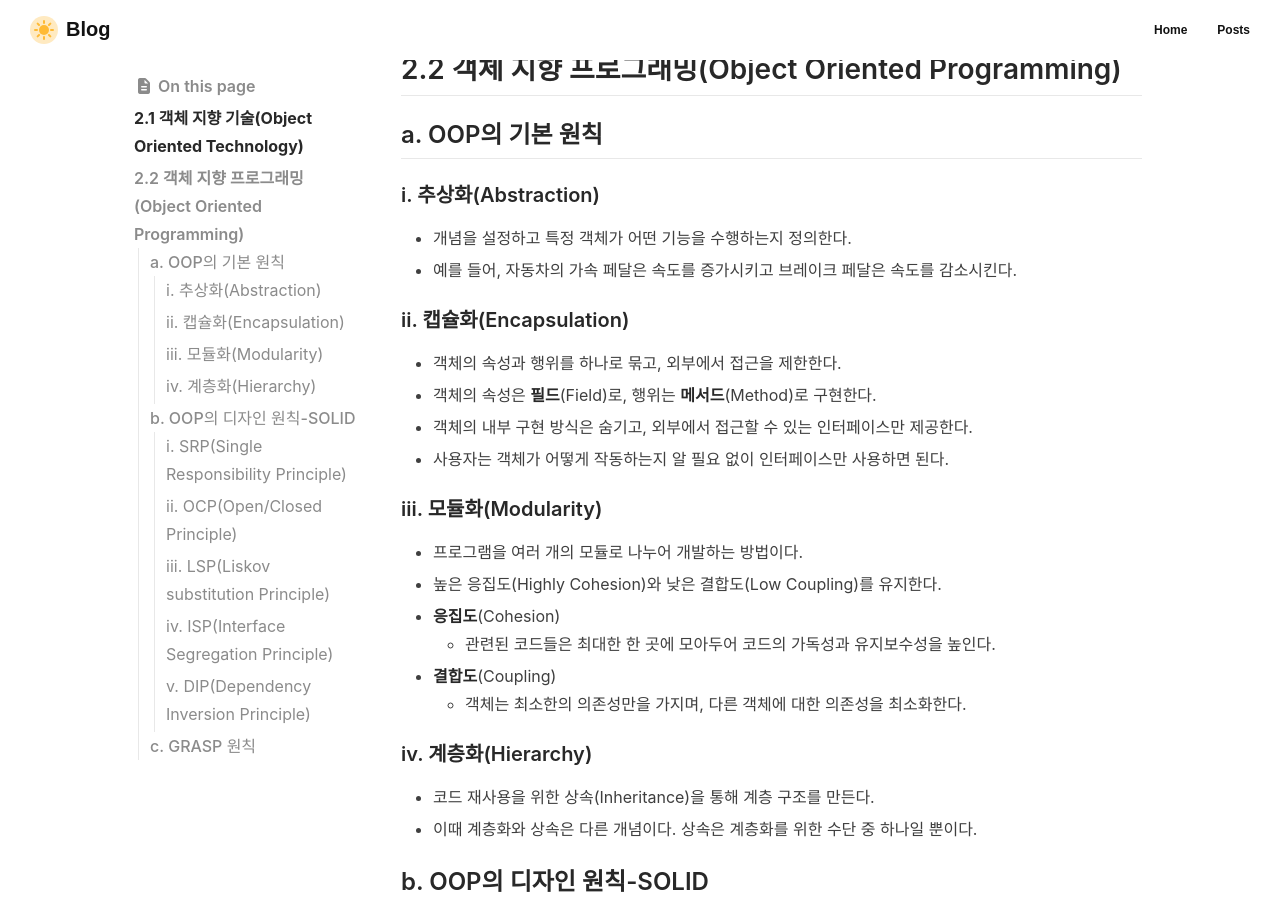
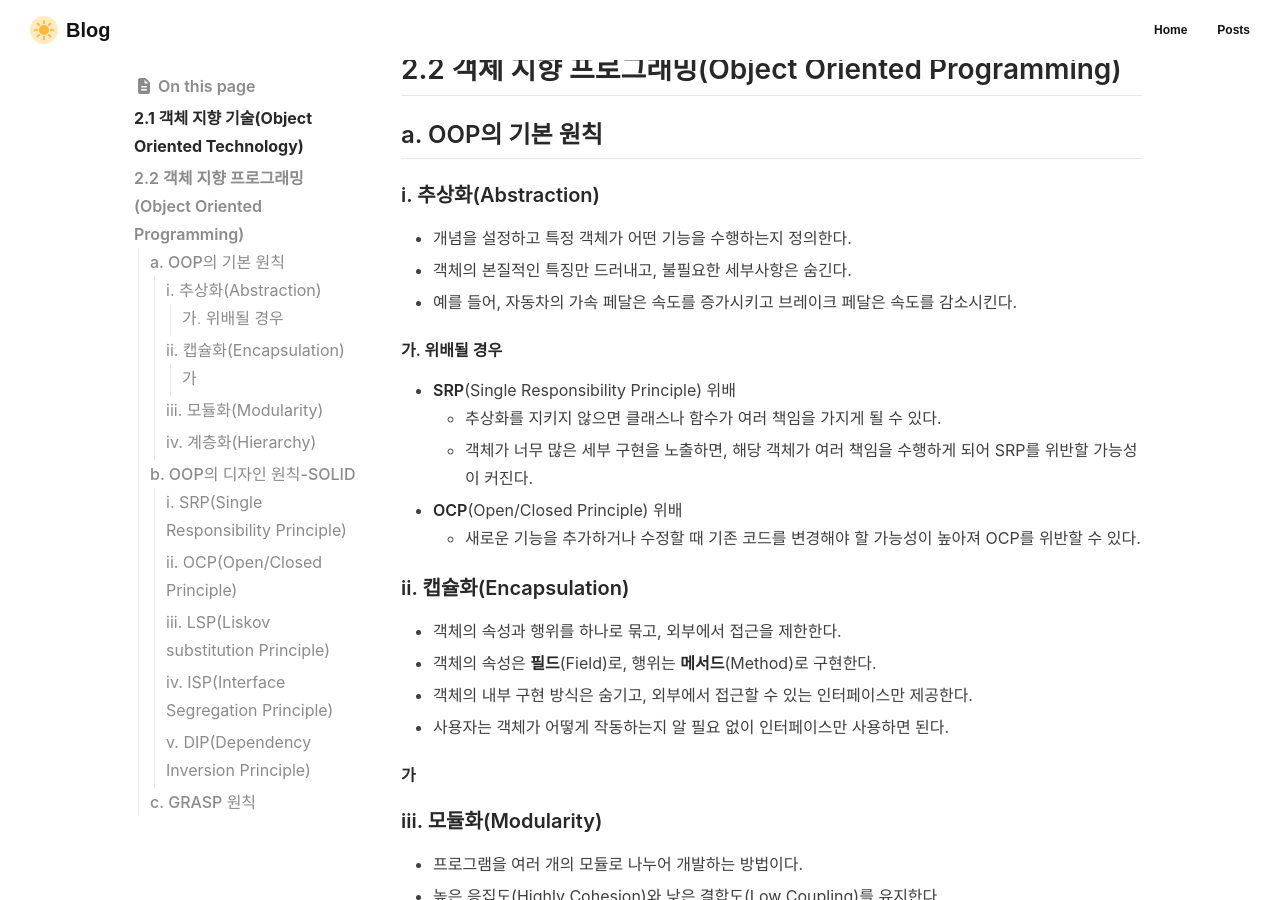
Before and after one commit to bogamie/bogamie.github.io, a Jekyll site: the page built from _posts/Design Pattern/2024-09-29-design-pattern-2.md, in a window 1280 px wide and 900 px high, scrolled down 288 px. Built offline with Jekyll 4.4.1, drawn with Linux system fonts in a browser that asks for light colours; cached includes are drawn as plain includes; nearby versions of some CDN libraries; some web fonts are replaced.

Commit message:
Update Posts

```diff
--- a/_posts/Design Pattern/2024-09-29-design-pattern-2.md
+++ b/_posts/Design Pattern/2024-09-29-design-pattern-2.md
@@ -19,13 +19,23 @@ published: true
 
 ### i. **추상화**(Abstraction)
 * 개념을 설정하고 특정 객체가 어떤 기능을 수행하는지 정의한다.
+* 객체의 본질적인 특징만 드러내고, 불필요한 세부사항은 숨긴다.
 * 예를 들어, 자동차의 가속 페달은 속도를 증가시키고 브레이크 페달은 속도를 감소시킨다.
+
+#### 가. 위배될 경우
+* **SRP**(Single Responsibility Principle) 위배
+  * 추상화를 지키지 않으면 클래스나 함수가 여러 책임을 가지게 될 수 있다.
+  * 객체가 너무 많은 세부 구현을 노출하면, 해당 객체가 여러 책임을 수행하게 되어 SRP를 위반할 가능성이 커진다.
+* **OCP**(Open/Closed Principle) 위배
+  * 새로운 기능을 추가하거나 수정할 때 기존 코드를 변경해야 할 가능성이 높아져 OCP를 위반할 수 있다.
 
 ### ii. **캡슐화**(Encapsulation)
 * 객체의 속성과 행위를 하나로 묶고, 외부에서 접근을 제한한다.
 * 객체의 속성은 **필드**(Field)로, 행위는 **메서드**(Method)로 구현한다.
 * 객체의 내부 구현 방식은 숨기고, 외부에서 접근할 수 있는 인터페이스만 제공한다.
 * 사용자는 객체가 어떻게 작동하는지 알 필요 없이 인터페이스만 사용하면 된다.
+
+#### 가
 
 ### iii. **모듈화**(Modularity)
 * 프로그램을 여러 개의 모듈로 나누어 개발하는 방법이다.
@@ -71,3 +81,7 @@ published: true
 
 * GRASP(General Responsibility Assignment Software Patterns)는 객체지향 설계를 위한 9가지 원칙이다.
 * 구체적인 구조는 없지만, 소프트웨어 설계의 철학을 제시한다.
+
+> **참고**
+>
+> * **추상화
```
Also changed, not shown: _posts/Design Pattern/2024-12-02-design-pattern-6.md (+4 -4 lines), _posts/Design Pattern/2024-12-12-design-pattern-7.md (+1 -1 lines), _posts/Design Pattern/2024-12-12-design-pattern-8.md (added, +107 -0 lines).
